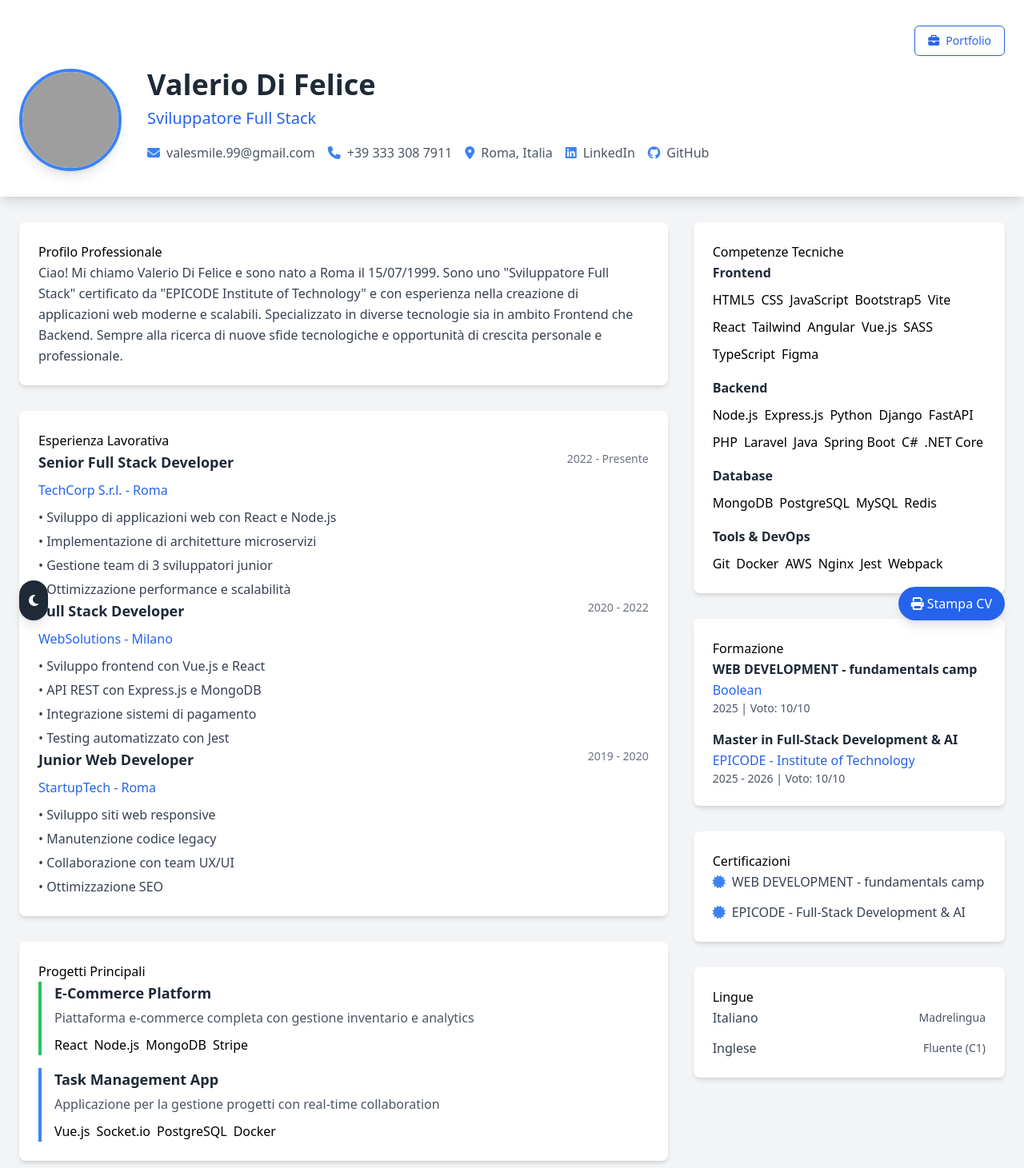
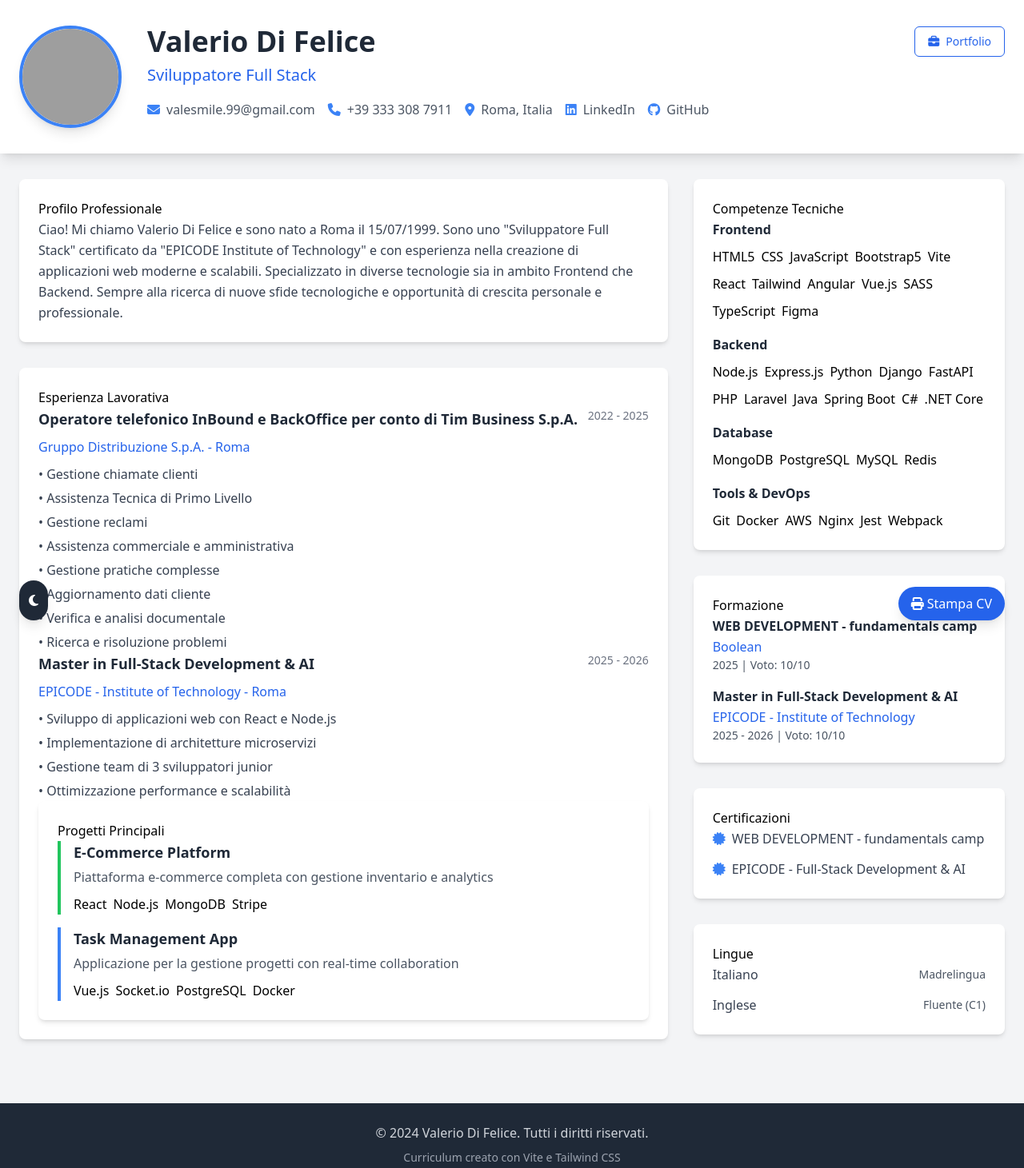
Before and after one commit to UnluckyRio/Curriculum-Vitae-Valerio-Di-Felice, a website: page index.html in a window 1280 px wide. Shown: the top 1461 px of the page at 80% size. Drawn offline with nearby package versions, Linux system fonts and the light colour scheme; grey boxes are pictures that could not be loaded.

Commit message:
Update experience section and portfolio button layout
Moved the Portfolio button to align with the name header for better layout. Updated the experience section to reflect new job roles and education, replacing previous developer roles with customer service and a master's program, and adjusted related descriptions and dates.

```diff
--- a/index.html
+++ b/index.html
@@ -59,13 +59,6 @@
       class="bg-white dark:bg-gray-800 shadow-lg transition-colors duration-300"
     >
       <div class="container mx-auto px-6 py-8">
-        <!-- Pulsante Portfolio in alto a destra -->
-        <a
-          href="portfolio.html"
-          class="text-primary-600 hover:text-primary-700 border border-primary-600 hover:border-primary-700 hover:bg-primary-50 px-4 py-2 rounded-md font-medium transition-all duration-200 text-sm mb-4 ml-auto block w-fit"
-        >
-          <i class="fas fa-briefcase mr-2"></i>Portfolio
-        </a>
         <div
           class="flex flex-col md:flex-row items-center md:items-start space-y-4 md:space-y-0 md:space-x-8"
         >
@@ -80,11 +73,21 @@
 
           <!-- Informazioni personali -->
           <div class="text-center md:text-left flex-grow">
-            <h1
-              class="text-4xl font-bold text-gray-800 dark:text-gray-100 mb-2"
-            >
-              Valerio Di Felice
-            </h1>
+            <!-- Header con nome e pulsante Portfolio -->
+            <div class="flex flex-col md:flex-row md:items-center md:justify-between mb-2">
+              <h1
+                class="text-4xl font-bold text-gray-800 dark:text-gray-100"
+              >
+                Valerio Di Felice
+              </h1>
+              <!-- Pulsante Portfolio allineato a destra -->
+              <a
+                href="portfolio.html"
+                class="text-primary-600 hover:text-primary-700 border border-primary-600 hover:border-primary-700 hover:bg-primary-50 px-4 py-2 rounded-md font-medium transition-all duration-200 text-sm mt-2 md:mt-0 w-fit mx-auto md:mx-0"
+              >
+                <i class="fas fa-briefcase mr-2"></i>Portfolio
+              </a>
+            </div>
             <h2
               class="text-xl text-primary-600 dark:text-primary-400 font-medium mb-4"
             >
@@ -167,16 +170,44 @@
                 <h4
                   class="text-lg font-semibold text-gray-800 dark:text-gray-100"
                 >
-                  Senior Full Stack Developer
+                  Operatore telefonico InBound e BackOffice per conto di Tim Business S.p.A.
                 </h4>
                 <span class="text-sm text-gray-500 font-medium"
-                  >2022 - Presente</span
+                  >2022 - 2025</span
                 >
               </div>
               <p
                 class="text-primary-600 dark:text-primary-400 font-medium mb-2"
               >
-                TechCorp S.r.l. - Roma
+                Gruppo Distribuzione S.p.A. - Roma
+              </p>
+              <ul class="text-gray-700 dark:text-gray-300 space-y-1">
+                <li>• Gestione chiamate clienti </li>
+                <li>• Assistenza Tecnica di Primo Livello </li>
+                <li>• Gestione reclami </li>
+                <li>• Assistenza commerciale e amministrativa </li>
+                <li>• Gestione pratiche complesse </li>
+                <li>• Aggiornamento dati cliente </li>
+                <li>• Verifica e analisi documentale </li>
+                <li>• Ricerca e risoluzione problemi </li>
+              </ul>
+            </div>
+
+             <div class="experience-item">
+              <div class="flex justify-between items-start mb-2">
+                <h4
+                  class="text-lg font-semibold text-gray-800 dark:text-gray-100"
+                >
+                  Master in Full-Stack Development & AI
+                </h4>
+                <span class="text-sm text-gray-500 font-medium"
+                  >2025 - 2026</span
+                >
+              </div>
+              <p
+                class="text-primary-600 dark:text-primary-400 font-medium mb-2"
+              >
+                EPICODE - Institute of Technology - Roma
               </p>
               <ul class="text-gray-700 dark:text-gray-300 space-y-1">
                 <li>• Sviluppo di applicazioni web con React e Node.js</li>
@@ -186,54 +217,6 @@
               </ul>
             </div>
 
-            <div class="experience-item">
-              <div class="flex justify-between items-start mb-2">
-                <h4
-                  class="text-lg font-semibold text-gray-800 dark:text-gray-100"
-                >
-                  Full Stack Developer
-                </h4>
-                <span class="text-sm text-gray-500 font-medium"
-                  >2020 - 2022</span
-                >
-              </div>
-              <p
-                class="text-primary-600 dark:text-primary-400 font-medium mb-2"
-              >
-                WebSolutions - Milano
-              </p>
-              <ul class="text-gray-700 dark:text-gray-300 space-y-1">
-                <li>• Sviluppo frontend con Vue.js e React</li>
-                <li>• API REST con Express.js e MongoDB</li>
-                <li>• Integrazione sistemi di pagamento</li>
-                <li>• Testing automatizzato con Jest</li>
-              </ul>
-            </div>
-
-            <div class="experience-item">
-              <div class="flex justify-between items-start mb-2">
-                <h4
-                  class="text-lg font-semibold text-gray-800 dark:text-gray-100"
-                >
-                  Junior Web Developer
-                </h4>
-                <span class="text-sm text-gray-500 font-medium"
-                  >2019 - 2020</span
-                >
-              </div>
-              <p
-                class="text-primary-600 dark:text-primary-400 font-medium mb-2"
-              >
-                StartupTech - Roma
-              </p>
-              <ul class="text-gray-700 dark:text-gray-300 space-y-1">
-                <li>• Sviluppo siti web responsive</li>
-                <li>• Manutenzione codice legacy</li>
-                <li>• Collaborazione con team UX/UI</li>
-                <li>• Ottimizzazione SEO</li>
-              </ul>
-            </div>
-          </section>
 
           <!-- Progetti -->
           <section
```
